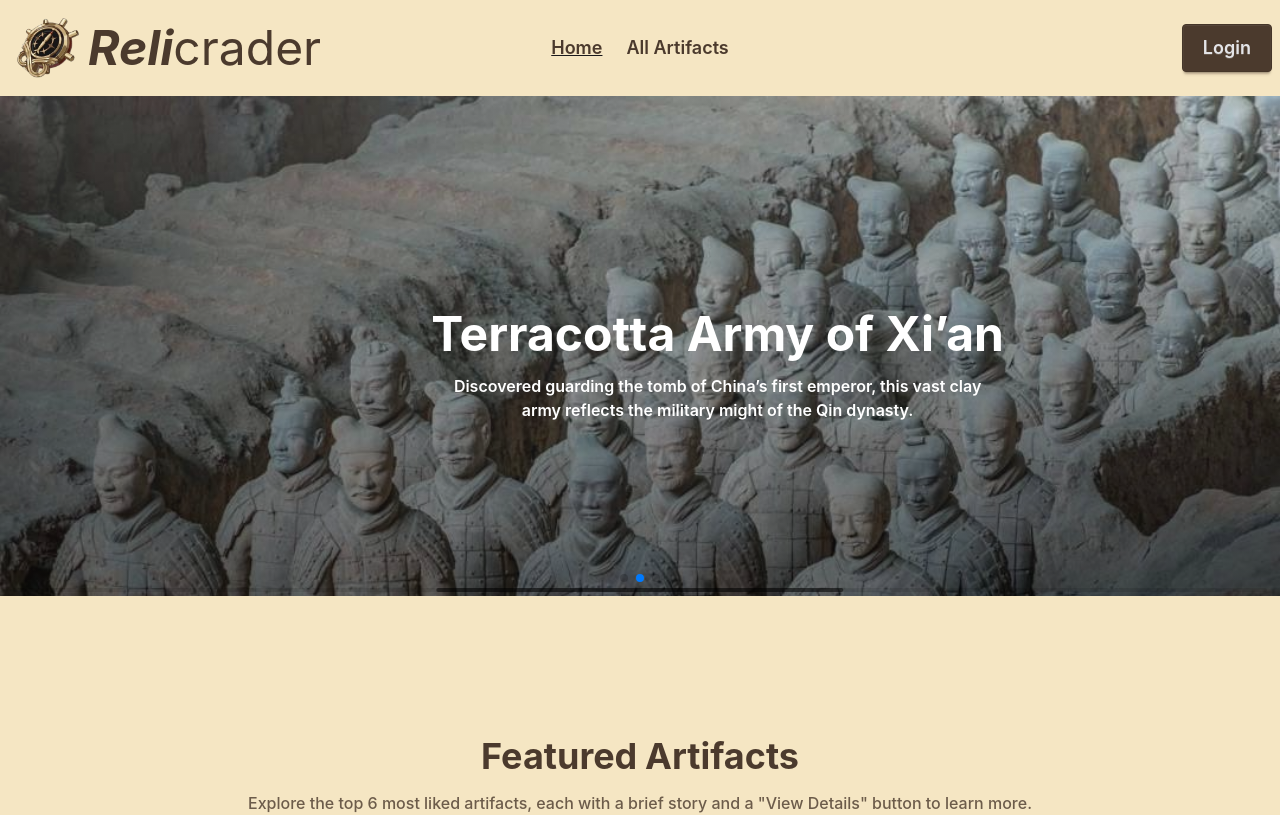
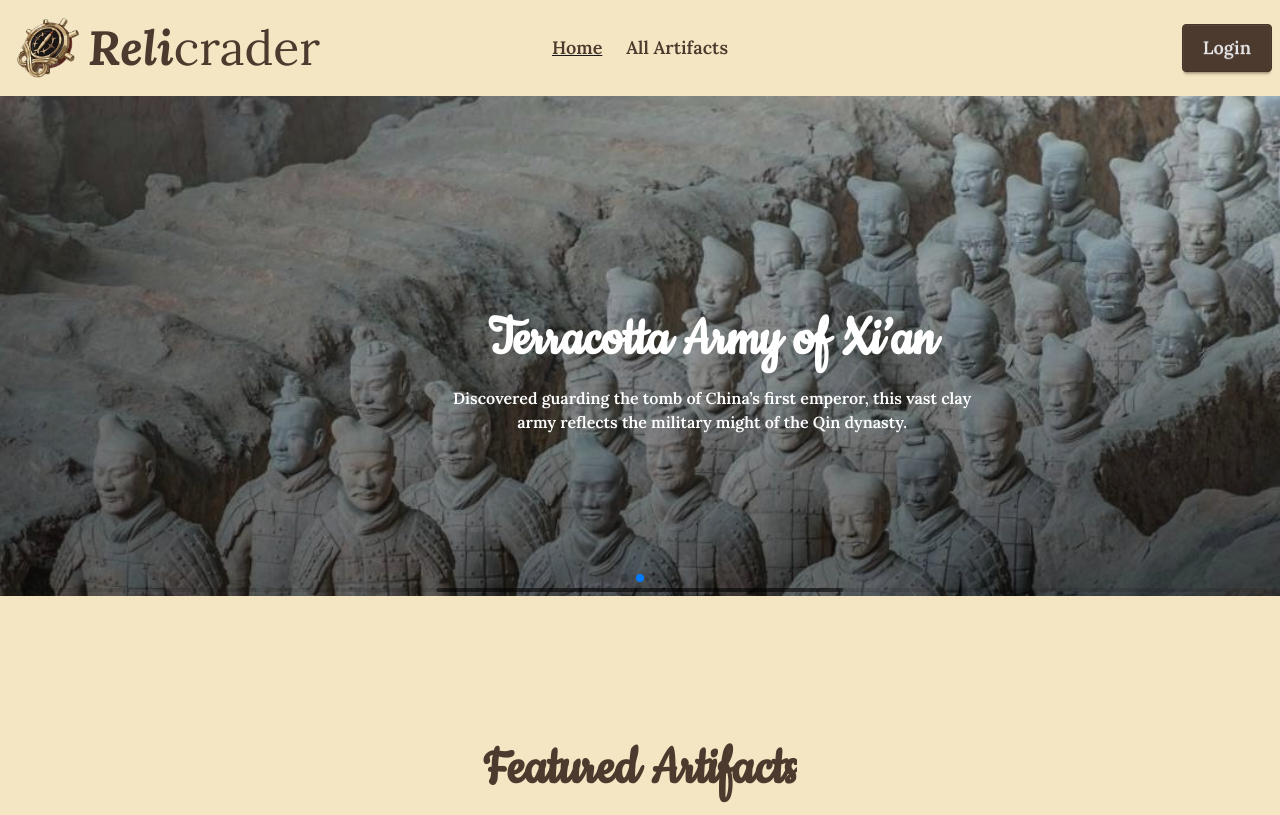
Before and after one commit to LamiyaRK/artifact-client, a React (Vite) app: page / in a window 1280 px wide. Shown: the top 815 px of the page. Built offline with nearby package versions, Linux system fonts and the light colour scheme; no server answers.

Commit message:
added font

```diff
--- a/src/App.css
+++ b/src/App.css
@@ -1,6 +1,6 @@
+@import url('https://fonts.googleapis.com/css2?family=Cookie&display=swap');
 @import "tailwindcss";
-
- @plugin "daisyui" {
+@plugin "daisyui" {
    themes: light --default;
 
  }
@@ -11,3 +11,11 @@
     --color-accent: #EED8A5;       /* বালুরঙা কার্ড ব্যাকগ্রাউন্ড */
     --color-neutral: #4B3A2D;      /* ডিপ বাদামি (মেইন টেক্সট) */
   }
+h1,.fon{
+  font-family: "Cookie", cursive !important;
+
+
+}
+h1{
+  font-size: 60px;
+}
--- a/src/Components/BanSlide.jsx
+++ b/src/Components/BanSlide.jsx
@@ -14,7 +14,7 @@ const BanSlide = ({slide}) => {
         </div>
            <div className='absolute top-[25%]  left-[20%] mx-auto text-center '>
            <div className=' flex flex-col justify-center items-center text-center text-white'>
-            <p className=' text-5xl font-bold  mx-auto mb-4'>{title}</p>
+            <h1 className=' text-5xl font-bold  mx-auto mb-4'>{title}</h1>
             <p className=' font-semibold w-[60%] mx-auto'>{description}</p>
            </div>
 
--- a/src/SharePages/Navbar.jsx
+++ b/src/SharePages/Navbar.jsx
@@ -6,7 +6,7 @@ import { toast } from 'react-toastify';
 
 const Navbar = () => {
   const {user,logout}=use(AuthContext)
-  console.log(user)
+
   const handllogout=()=>{
          logout()
          .then(()=>{
--- a/src/index.css
+++ b/src/index.css
@@ -1,5 +1,7 @@
+@import url('https://fonts.googleapis.com/css2?family=Lora:ital,wght@0,400..700;1,400..700&display=swap');
+@import 'flowbite';
 
-@import 'flowbite';
+
 .fancy-button {
   --fs: 0.9em;
   --col1: honeydew;
@@ -287,3 +289,6 @@
 .fil0 {
   fill: #fffdef;
 }
+body{
+     font-family: "Lora", serif !important;
+  }
```
